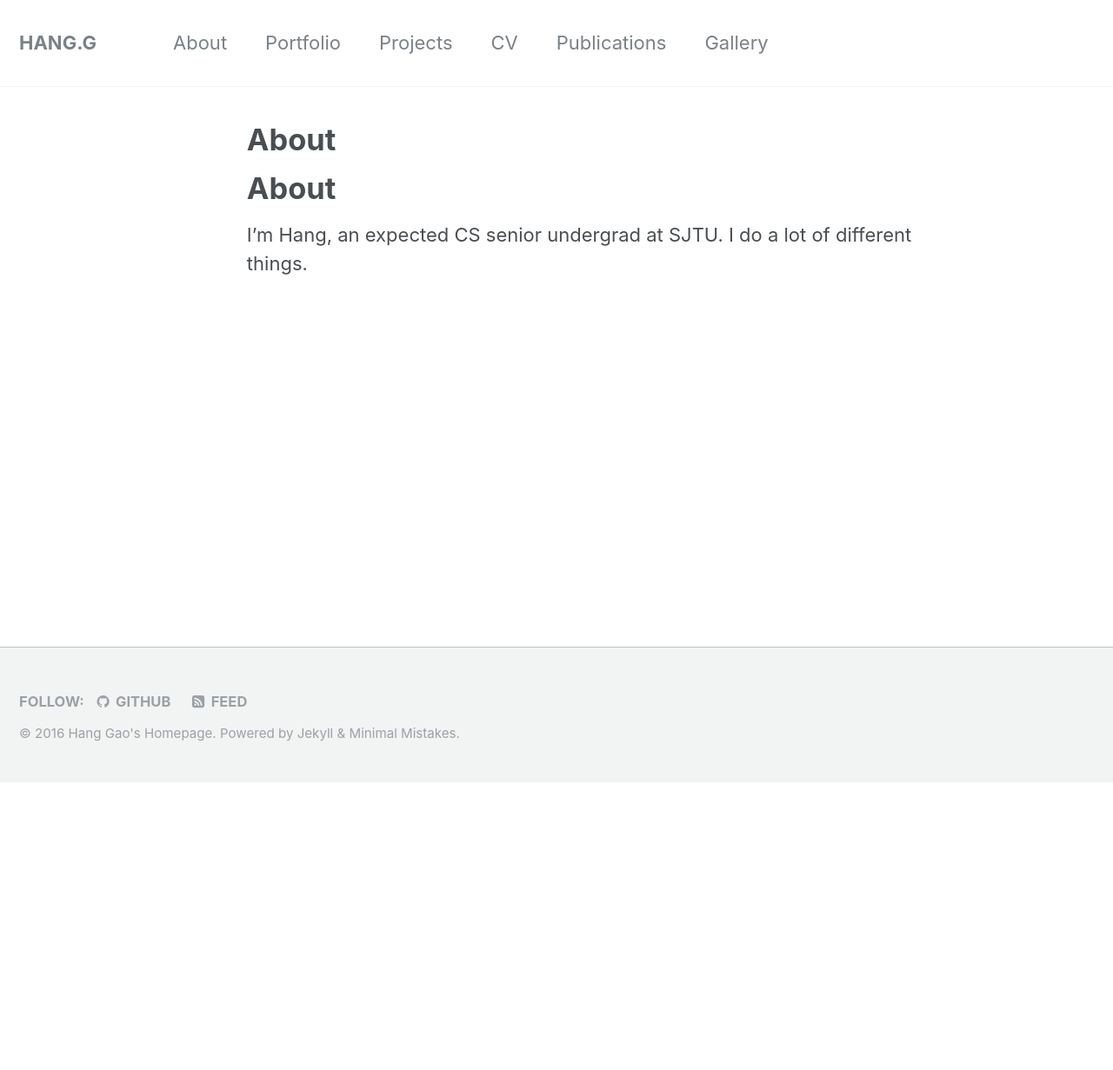
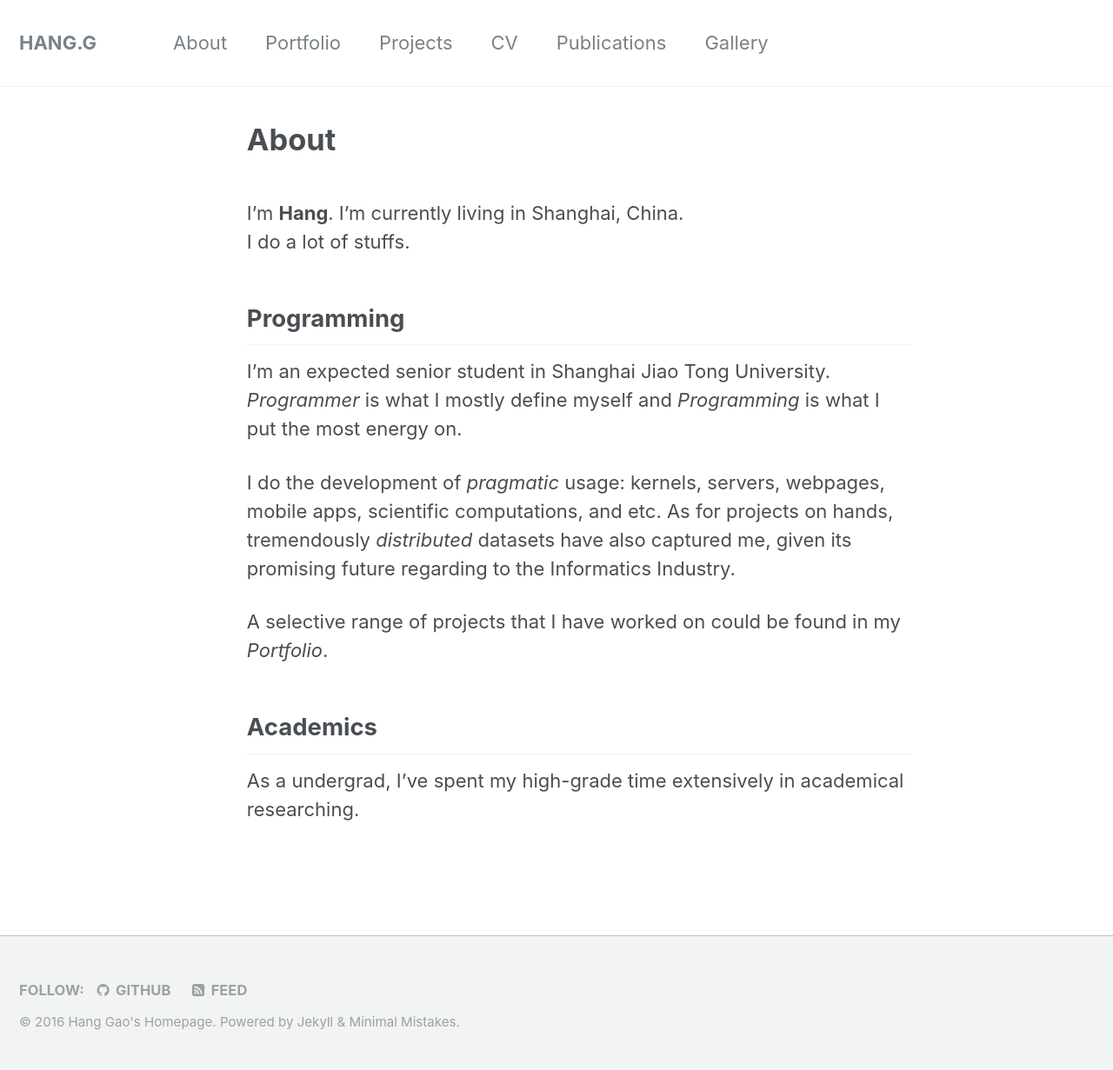
Before and after one commit to weizhixiang-workspace/cullengao.github.io, a Jekyll site: the page built from _pages/about.md, in a window 1280 px wide. Shown: the whole page at 87% size. Built offline with Jekyll 4.4.1, drawn with Linux system fonts in a browser that asks for light colours; before the commit the page ends 900 px from its top, so only the background shows below that.

Commit message:
Update the homepage

```diff
--- /dev/null
+++ b/CNAME
@@ -0,0 +1 @@
+http://hangg.me
--- a/_pages/about.md
+++ b/_pages/about.md
@@ -7,6 +7,18 @@ author_profile: false
 permalink: /about/
 ---
 
-# About
+<br>
+I'm **Hang**. I'm currently living in Shanghai, China. <br>
+I do a lot of stuffs.
 
-I'm Hang, an expected CS senior undergrad at SJTU. I do a lot of different things.
+## Programming
+I'm an expected senior student in Shanghai Jiao Tong University.
+*Programmer* is what I mostly define myself and *Programming* is what I put the most energy on.
+
+I do the development of *pragmatic* usage: kernels, servers, webpages, mobile apps, scientific computations, and etc.
+As for projects on hands, tremendously *distributed* datasets have also captured me, given its promising future regarding to the Informatics Industry.
+
+A selective range of projects that I have worked on could be found in my *Portfolio*.
+
+## Academics
+As a undergrad, I've spent my high-grade time extensively in academical researching.
--- a/index.html
+++ b/index.html
@@ -35,7 +35,7 @@ author_profile: true
 <p>
     Inclusively, My academic fervor is now most located at the very region between the <i>Ubiquitous Computing + Artificial Intelligence</i>, including
     its hallucinating applications that shape people's life in pace. I was lucky enough to get involved with lines of projects in this field at a
-    relatively young age (17, when I won the silver on the global competition <a href="https://student.societyforscience.org/intel-isef">ISEF'12</a>),
+    relatively young age (17, when I won the silver on the global competition <a href="https://student.societyforscience.org/intel-isef">ISEF'11</a>),
     which has hitherto labored me <a href="{{ site.data.navigation.Publications.url }}">a few publications</a> as well.
 </p>
 
```
Also changed, not shown: images/me_2.jpeg (added), 1 other file.
